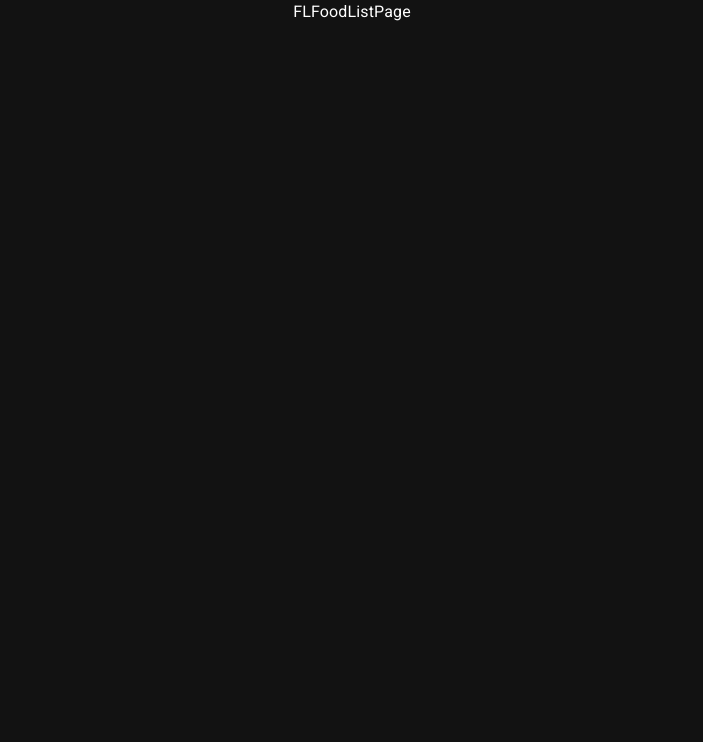
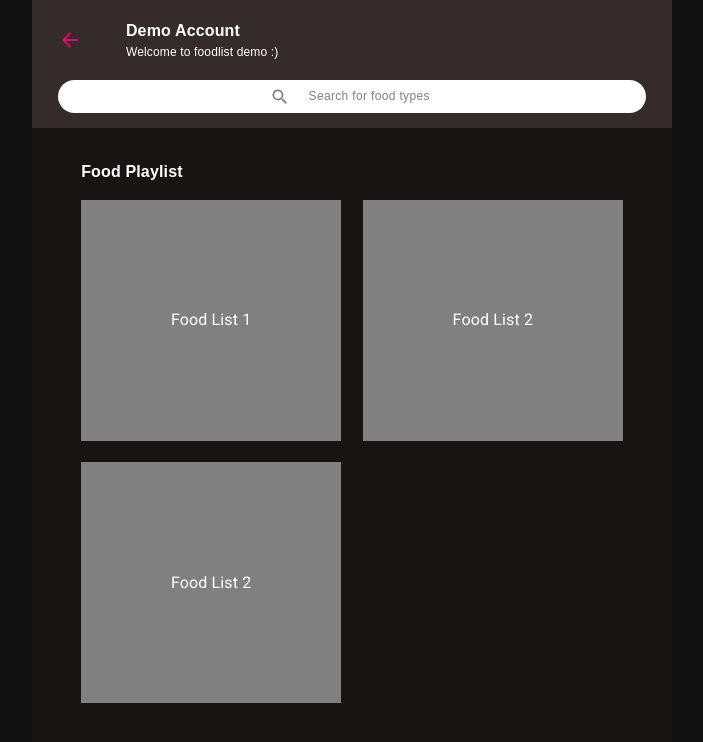
Before and after one commit to mahe993/foodloop-web, a React (Vite) app: page /foodloop in a window 1280 px wide. Shown: the top 742 px of the page, without its empty margins (288-991 px from the left). Built offline with nearby package versions, Linux system fonts and the light colour scheme.

Commit message:
add foodlist page

```diff
--- a/src/components/search/FLSearch.tsx
+++ b/src/components/search/FLSearch.tsx
@@ -1,3 +1,4 @@
+import { ReactNode } from 'react';
 import { Box, Collapse, useTheme } from '@mui/material';
 import SearchBox from './SearchBox';
 import SearchContent from './SearchContent';
@@ -8,7 +9,14 @@ import { smallLightText } from '../../themes/typography';
 import SearchRoundedIcon from '@mui/icons-material/SearchRounded';
 import FLButton from '../button/FLButton';
 
-export default function FLSearch(): JSX.Element {
+type FLSearchProps = {
+    searchText?: string;
+    inputPlaceholder?: string;
+    themeColor?: string;
+    children?: ReactNode;
+};
+
+export default function FLSearch({ searchText, inputPlaceholder, children, themeColor }: FLSearchProps): JSX.Element {
     const [openSearch, setOpenSearch] = useState<boolean>(false);
     const { isHidden } = useHideOnScroll();
 
@@ -24,10 +32,11 @@ export default function FLSearch(): JSX.Element {
                 <FLBox
                     onClick={handleClick}
                     sx={{
-                        bgcolor: theme.palette.foodloop.main,
-                        height: '8svh',
+                        bgcolor: themeColor === 'foodlist' ? theme.palette.foodlist.light : theme.palette.foodloop.main,
+                        height: '6svh',
                         width: '100%',
                         paddingInline: '4%',
+                        alignItems: 'flex-start',
                     }}
                 >
                     <FLButton
@@ -39,16 +48,19 @@ export default function FLSearch(): JSX.Element {
                             width: '100%',
                         }}
                     >
-                        Search for shops & restaurants
+                        {searchText ?? 'Search for shops & restaurants'}
                     </FLButton>
                 </FLBox>
             </Collapse>
             <SearchBox open={openSearch}>
                 <SearchContent
+                    inputPlaceholder={inputPlaceholder}
                     closeSearch={() => {
                         setOpenSearch(false);
                     }}
-                />
+                >
+                    {children}
+                </SearchContent>
             </SearchBox>
         </Box>
     );
--- a/src/components/search/SearchContent.tsx
+++ b/src/components/search/SearchContent.tsx
@@ -1,7 +1,7 @@
 import { ReactNode, useEffect } from 'react';
 import FLBox from '../box/FLBox';
 import ArrowBackRoundedIcon from '@mui/icons-material/ArrowBackRounded';
-import { useTheme } from '@mui/material';
+import { useTheme, SxProps } from '@mui/material';
 import FLPage from '../../pages/base/FLPage';
 import FLInput from '../input/FLInput';
 import useFLInput from '../input/useFLInput';
@@ -9,9 +9,16 @@ import useDebouncer from '../../common/hooks/useDebouncer';
 
 type SearchContentProps = {
     closeSearch: VoidFunction;
+    inputPlaceholder?: string;
+    sx?: SxProps;
     children?: ReactNode;
 };
-export default function SearchContent({ closeSearch, children }: SearchContentProps): JSX.Element {
+export default function SearchContent({
+    closeSearch,
+    inputPlaceholder,
+    sx,
+    children,
+}: SearchContentProps): JSX.Element {
     const { value: searchValue, handleChange } = useFLInput();
     const debouncedSearchValue = useDebouncer(searchValue, 1000);
     const theme = useTheme();
@@ -26,6 +33,7 @@ export default function SearchContent({ closeSearch, children }: SearchContentPr
             sx={{
                 justifyContent: 'flex-start',
                 marginInlineEnd: 'auto',
+                ...sx,
             }}
         >
             <FLBox
@@ -46,7 +54,7 @@ export default function SearchContent({ closeSearch, children }: SearchContentPr
                         autoFocus
                         handleChange={handleChange}
                         inputValue={searchValue}
-                        placeholder="Search for shops & restaurants"
+                        placeholder={inputPlaceholder ?? 'Search for shops & restaurants'}
                         type="text"
                     />
                 </FLBox>
--- a/src/layouts/headerWithSearch/FLHeaderWithSearch.tsx
+++ b/src/layouts/headerWithSearch/FLHeaderWithSearch.tsx
@@ -1,9 +1,31 @@
+import { ReactNode } from 'react';
 import { useTheme } from '@mui/material';
-import FLHeader from '../../components/header/FLHeader';
+import FLHeader, { FLHeaderProps } from '../../components/header/FLHeader';
 import FLSearch from '../../components/search/FLSearch';
 import FLBox from '../../components/box/FLBox';
 
-export default function FLHeaderWithSearch(): JSX.Element {
+type FLHeaderWithSearchProps = FLHeaderProps & {
+    searchText?: string;
+    inputPlaceholder?: string;
+    themeColor?: string;
+    children?: ReactNode;
+};
+
+export default function FLHeaderWithSearch({
+    searchText,
+    inputPlaceholder,
+    addressLineOne,
+    addressLineTwo,
+    leftIcon,
+    lHandleClick,
+    rightPrimaryIcon,
+    rPHandleClick,
+    rightSecondaryIcon,
+    rSHandleClick,
+    sx,
+    themeColor,
+    children,
+}: FLHeaderWithSearchProps): JSX.Element {
     const theme = useTheme();
     return (
         <FLBox
@@ -16,8 +38,20 @@ export default function FLHeaderWithSearch(): JSX.Element {
                 zIndex: 1,
             }}
         >
-            <FLHeader />
-            <FLSearch />
+            <FLHeader
+                addressLineOne={addressLineOne}
+                addressLineTwo={addressLineTwo}
+                leftIcon={leftIcon}
+                lHandleClick={lHandleClick}
+                rightPrimaryIcon={rightPrimaryIcon}
+                rPHandleClick={rPHandleClick}
+                rightSecondaryIcon={rightSecondaryIcon}
+                rSHandleClick={rSHandleClick}
+                sx={sx}
+            />
+            <FLSearch searchText={searchText} inputPlaceholder={inputPlaceholder} themeColor={themeColor}>
+                {children}
+            </FLSearch>
         </FLBox>
     );
 }
--- a/src/pages/foodListPage/FLFoodListPage.tsx
+++ b/src/pages/foodListPage/FLFoodListPage.tsx
@@ -1,5 +1,118 @@
+import { useTheme } from '@mui/material';
 import FLBox from '../../components/box/FLBox';
+import FLPage from '../base/FLPage';
+import FLDataTray from '../../layouts/datatray/FLDataTray';
+import FLHeaderWithSearch from '../../layouts/headerWithSearch/FLHeaderWithSearch';
+import ArrowBackRoundedIcon from '@mui/icons-material/ArrowBackRounded';
+import { useNavigate } from 'react-router-dom';
 
 export default function FLFoodListPage(): JSX.Element {
-    return <FLBox>FLFoodListPage</FLBox>;
+    const theme = useTheme();
+    const navigate = useNavigate();
+
+    const goBack = (): void => {
+        navigate(-1);
+    };
+
+    return (
+        <FLPage
+            sx={{
+                bgcolor: theme.palette.foodlist.main,
+            }}
+        >
+            <FLBox
+                sx={{
+                    flexDirection: 'column',
+                    position: 'fixed',
+                    top: 0,
+                    width: '100%',
+                    maxWidth: theme.breakpoints.values.tablet,
+                    zIndex: 1,
+                }}
+            >
+                <FLHeaderWithSearch
+                    searchText="Search for food types"
+                    inputPlaceholder="Search for food types"
+                    addressLineOne="Demo Account"
+                    addressLineTwo="Welcome to foodlist demo :)"
+                    leftIcon={<ArrowBackRoundedIcon sx={{ color: theme.palette.foodloop.main }} />}
+                    lHandleClick={goBack}
+                    rightPrimaryIcon={<></>}
+                    rightSecondaryIcon={<></>}
+                    themeColor="foodlist"
+                    sx={{
+                        bgcolor: theme.palette.foodlist.light,
+                    }}
+                >
+                    <FLBox
+                        sx={{
+                            marginBlockStart: '4%',
+                            paddingInline: '4%',
+                            fontStyle: 'italic',
+                        }}
+                    >
+                        search content here
+                    </FLBox>
+                </FLHeaderWithSearch>
+            </FLBox>
+            <FLBox
+                sx={{
+                    flexDirection: 'column',
+                    flex: 1,
+                    width: '100%',
+                    marginBlockEnd: 'auto',
+                    paddingBlockStart: '20svh',
+                    paddingInline: '4%',
+                }}
+            >
+                <FLDataTray
+                    sx={{
+                        color: 'white',
+                    }}
+                    title="Food Playlist"
+                >
+                    <FLBox
+                        sx={{
+                            width: '100%',
+                            alignItems: 'flex-start',
+                            justifyContent: 'flex-start',
+                            gap: '4%',
+                            flexWrap: 'wrap',
+                        }}
+                    >
+                        <FLBox
+                            sx={{
+                                paddingBlock: '20%',
+                                backgroundColor: 'grey',
+                                width: '48%',
+                                marginBlockEnd: '4%',
+                            }}
+                        >
+                            Food List 1
+                        </FLBox>
+                        <FLBox
+                            sx={{
+                                paddingBlock: '20%',
+                                backgroundColor: 'grey',
+                                width: '48%',
+                                marginBlockEnd: '4%',
+                            }}
+                        >
+                            Food List 2
+                        </FLBox>
+                        <FLBox
+                            sx={{
+                                paddingBlock: '20%',
+                                backgroundColor: 'grey',
+                                width: '48%',
+                                marginBlockEnd: '4%',
+                            }}
+                        >
+                            Food List 2
+                        </FLBox>
+                    </FLBox>
+                </FLDataTray>
+            </FLBox>
+        </FLPage>
+    );
 }
--- a/src/pages/landingPage/FLLandingPage.tsx
+++ b/src/pages/landingPage/FLLandingPage.tsx
@@ -4,14 +4,28 @@ import FLDataTray from '../../layouts/datatray/FLDataTray';
 import FLBento from '../../layouts/bento/FLBento';
 import FLHeaderWithSearch from '../../layouts/headerWithSearch/FLHeaderWithSearch';
 import FLPage from '../base/FLPage';
+import FLBox from '../../components/box/FLBox';
+import { smallLightText } from '../../themes/typography';
 
 export default function FLLandingPage(): JSX.Element {
     const CONTRIBUTORS = getContributors();
 
     return (
         <FLPage sx={{ bgcolor: 'white' }}>
-            {/* Search should maybe be tied to header */}
-            <FLHeaderWithSearch />
+            <FLHeaderWithSearch>
+                <FLBox
+                    sx={{
+                        marginBlockStart: '4%',
+                        paddingInline: '4%',
+                        ...smallLightText,
+                        fontStyle: 'italic',
+                    }}
+                >
+                    This search is for demo purposes only.
+                    <br />
+                    Try out the search in Food loop feature!
+                </FLBox>
+            </FLHeaderWithSearch>
             <FLBento sx={{ marginBlockEnd: 'auto', paddingBlockStart: '20svh' }} />
             <FLDataTray sx={{ marginBlockStart: '4%' }} title="Contributors">
                 {CONTRIBUTORS.map(contributor => (
--- a/src/themes/FLTheme.ts
+++ b/src/themes/FLTheme.ts
@@ -16,6 +16,10 @@ const FLTheme = createTheme({
             light: alpha('#D70F64', 0.5),
             dark: alpha('#D70F64', 0.9),
             contrastText: getContrastRatio('#D70F64', '#fff') > 4.5 ? '#fff' : '#111',
+        },
+        foodlist: {
+            main: alpha('#191414', 1),
+            light: alpha('#352b2b', 1),
         },
     },
 });
@@ -37,9 +41,11 @@ declare module '@mui/material/styles' {
 
     interface Palette {
         foodloop: Palette['primary'];
+        foodlist: Palette['primary'];
     }
 
     interface PaletteOptions {
         foodloop?: PaletteOptions['primary'];
+        foodlist?: PaletteOptions['primary'];
     }
 }
```
